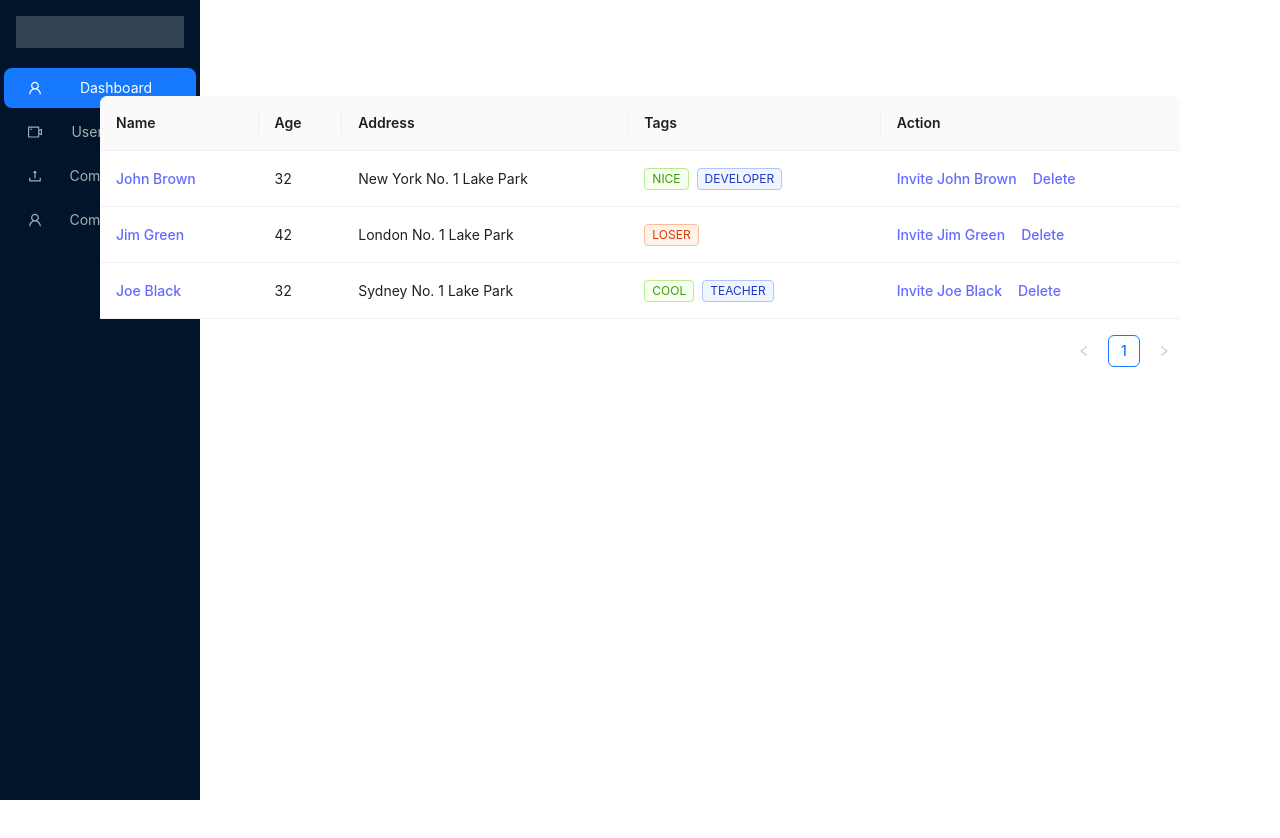
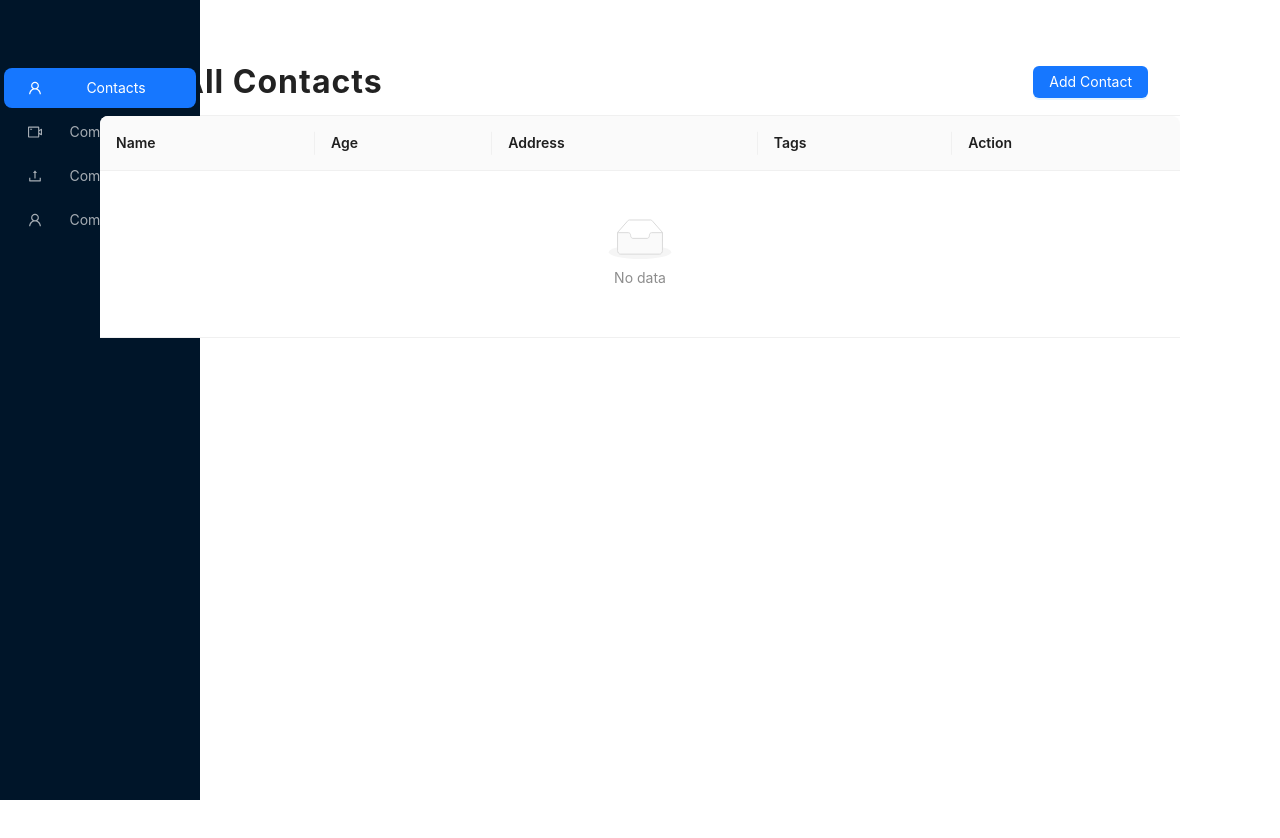
Before and after one commit to umerk27235/Video-Calling-App, a React app: page /dashboard in a window 1280 px wide. Shown: the top 838 px of the page. Built offline with nearby package versions, Linux system fonts and the light colour scheme; the HTML template or start-up script is replaced by a standard one.

Commit message:
MOD - Various improvements in tables and functionality

```diff
--- /dev/null
+++ b/src/components/dashboard/addmodal.jsx
@@ -0,0 +1,61 @@
+import { Modal, Form, Input, InputNumber, Tag } from "antd";
+import { UserOutlined } from "@ant-design/icons";
+
+const AddContactModal = ({ open, onClose, submit }) => {
+  const [form] = Form.useForm();
+
+  const handleOk = () => {
+    form.validateFields().then((values) => {
+      submit(values);
+      form.resetFields();
+      onClose();
+    });
+  };
+
+  return (
+    <Modal
+      open={open}
+      onCancel={onClose}
+      onOk={handleOk}
+      title="Add Contact"
+      okText="Add"
+      cancelText="Cancel"
+    >
+      <Form layout="vertical" form={form}>
+        <Form.Item
+          label="Name"
+          name="name"
+          rules={[{ required: true, message: "Please enter a name" }]}
+        >
+          <Input placeholder="Enter name" prefix={<UserOutlined />} />
+        </Form.Item>
+
+        <Form.Item
+          label="Age"
+          name="age"
+          rules={[{ required: true, message: "Please enter age" }]}
+        >
+          <InputNumber style={{ width: "100%" }} placeholder="Enter age" />
+        </Form.Item>
+
+        <Form.Item
+          label="Address"
+          name="address"
+          rules={[{ required: true, message: "Please enter address" }]}
+        >
+          <Input placeholder="Enter address" />
+        </Form.Item>
+
+        <Form.Item
+          label="Tags (comma-separated)"
+          name="tags"
+          rules={[{ required: true, message: "Please enter tags" }]}
+        >
+          <Input placeholder="e.g. nice,developer" />
+        </Form.Item>
+      </Form>
+    </Modal>
+  );
+};
+
+export default AddContactModal;
--- a/src/components/dashboard/dashboard.jsx
+++ b/src/components/dashboard/dashboard.jsx
@@ -1,11 +1,13 @@
-import React from "react";
+import React, { useState } from "react";
 import {
+  ContactsOutlined,
   UploadOutlined,
   UserOutlined,
   VideoCameraOutlined,
 } from "@ant-design/icons";
-import { Layout, Menu, theme } from "antd";
+import { Button, Layout, Menu, theme } from "antd";
 import Tablelisting from "./listing";
+import AddContactModal from "./addmodal";
 
 const { Header, Content, Footer, Sider } = Layout;
 
@@ -17,14 +19,36 @@ const items = [
 ].map((icon, index) => ({
   key: String(index + 1),
   icon: React.createElement(icon),
-  label:
-    index === 0 ? "Dashboard" : index === 1 ? "User Settings" : "Coming Soon!",
+  label: index === 0 ? "Contacts" : "Coming Soon!",
 }));
 
 const App = () => {
-  const {
-    token: { colorBgContainer, borderRadiusLG },
-  } = theme.useToken();
+  theme.useToken();
+  const [isModalOpen, setIsModalOpen] = useState(false);
+  const [selectedKey, setSelectedKey] = useState("1");
+
+  const [contacts, setContacts] = useState(() => {
+    const stored = localStorage.getItem("contacts");
+    return stored ? JSON.parse(stored) : [];
+  });
+
+  const handleAddContact = (newContact) => {
+    const formattedContact = {
+      ...newContact,
+      key: Date.now().toString(),
+      tags: newContact.tags.split(",").map((tag) => tag.trim()),
+    };
+
+    const newContacts = [...contacts, formattedContact];
+    setContacts(newContacts);
+    localStorage.setItem("contacts", JSON.stringify(newContacts));
+  };
+
+  const handleDeleteContact = (keyToDelete) => {
+    const updated = contacts.filter((contact) => contact.key !== keyToDelete);
+    setContacts(updated);
+    localStorage.setItem("contacts", JSON.stringify(updated));
+  };
 
   return (
     <Layout style={{ minHeight: "100vh" }}>
@@ -44,24 +68,66 @@ const App = () => {
           style={{
             height: 32,
             margin: 16,
-            background: "rgba(255, 255, 255, 0.2)",
           }}
         />
         <Menu
           theme="dark"
           mode="inline"
-          defaultSelectedKeys={["1"]}
+          selectedKeys={[selectedKey]}
           items={items}
+          onClick={({ key }) => setSelectedKey(key)}
         />
       </Sider>
       {/* Main content area */}
+
       <Layout
         style={{
           minHeight: "100vh",
           width: "calc(100vw - 200px)",
         }}
       >
-        <Header style={{ background: colorBgContainer }} />
+        <div
+          style={{
+            display: "flex",
+            alignItems: "center",
+            justifyContent: "space-between",
+            padding: "32px 32px 16px 32px",
+            background: "#fff",
+            borderBottom: "1px solid #f0f0f0",
+            gap: 16,
+          }}
+        >
+          {selectedKey === "1" && (
+            <div style={{ display: "flex", alignItems: "center", gap: 16 }}>
+              <ContactsOutlined style={{ fontSize: 32, color: "#1677ff" }} />
+              <h1
+                style={{
+                  margin: 0,
+                  fontSize: 32,
+                  fontWeight: 700,
+                  color: "#222",
+                  letterSpacing: 1,
+                }}
+              >
+                All Contacts
+              </h1>
+            </div>
+          )}
+
+          {selectedKey === "1" && (
+            <>
+              <Button onClick={() => setIsModalOpen(true)} type="primary">
+                Add Contact
+              </Button>
+              <AddContactModal
+                open={isModalOpen}
+                onClose={() => setIsModalOpen(false)}
+                submit={handleAddContact}
+              />
+            </>
+          )}
+        </div>
+
         <Content style={{ padding: 0, height: "100%", background: "#fff" }}>
           <div
             style={{
@@ -77,7 +143,23 @@ const App = () => {
               background: "#fff",
             }}
           >
-            <Tablelisting />
+            {selectedKey === "1" ? (
+              <Tablelisting data={contacts} onDelete={handleDeleteContact} />
+            ) : (
+              <div
+                style={{
+                  flex: 1,
+                  display: "flex",
+                  alignItems: "center",
+                  justifyContent: "center",
+                  fontSize: 24,
+                  color: "#888",
+                  height: "100%",
+                }}
+              >
+                Coming Soon
+              </div>
+            )}
           </div>
         </Content>
       </Layout>
--- a/src/components/dashboard/listing.jsx
+++ b/src/components/dashboard/listing.jsx
@@ -1,5 +1,6 @@
-import React from "react";
 import { Space, Table, Tag } from "antd";
+
+const Tablelisting = ({ data, onDelete }) => {
   const columns = [
     {
       title: "Name",
@@ -23,7 +24,7 @@ const columns = [
       dataIndex: "tags",
       render: (_, { tags }) => (
         <>
-        {tags.map((tag) => {
+          {(Array.isArray(tags) ? tags : []).map((tag) => {
             let color = tag.length > 5 ? "geekblue" : "green";
             if (tag === "loser") {
               color = "volcano";
@@ -42,37 +43,16 @@ const columns = [
       key: "action",
       render: (_, record) => (
         <Space size="middle">
-        <a>Invite {record.name}</a>
-        <a>Delete</a>
+          <a>Make a Call</a>
+          <a onClick={() => onDelete(record.key)} style={{ color: "red" }}>
+            Delete
+          </a>
         </Space>
       ),
     },
   ];
-const data = [
-  {
-    key: "1",
-    name: "John Brown",
-    age: 32,
-    address: "New York No. 1 Lake Park",
-    tags: ["nice", "developer"],
-  },
-  {
-    key: "2",
-    name: "Jim Green",
-    age: 42,
-    address: "London No. 1 Lake Park",
-    tags: ["loser"],
-  },
-  {
-    key: "3",
-    name: "Joe Black",
-    age: 32,
-    address: "Sydney No. 1 Lake Park",
-    tags: ["cool", "teacher"],
-  },
-];
-const Tablelisting = () => (
-  <div style={{ flex: 1, display: 'flex', flexDirection: 'column' }}>
+
+  return (
     <Table
       columns={columns}
       dataSource={data}
@@ -80,6 +60,7 @@ const Tablelisting = () => (
       style={{ width: "100%", height: "100%" }}
       scroll={{ x: true }}
     />
-  </div>
   );
+};
+
 export default Tablelisting;
```
Lines whose indentation alone changed are shown as unchanged.
